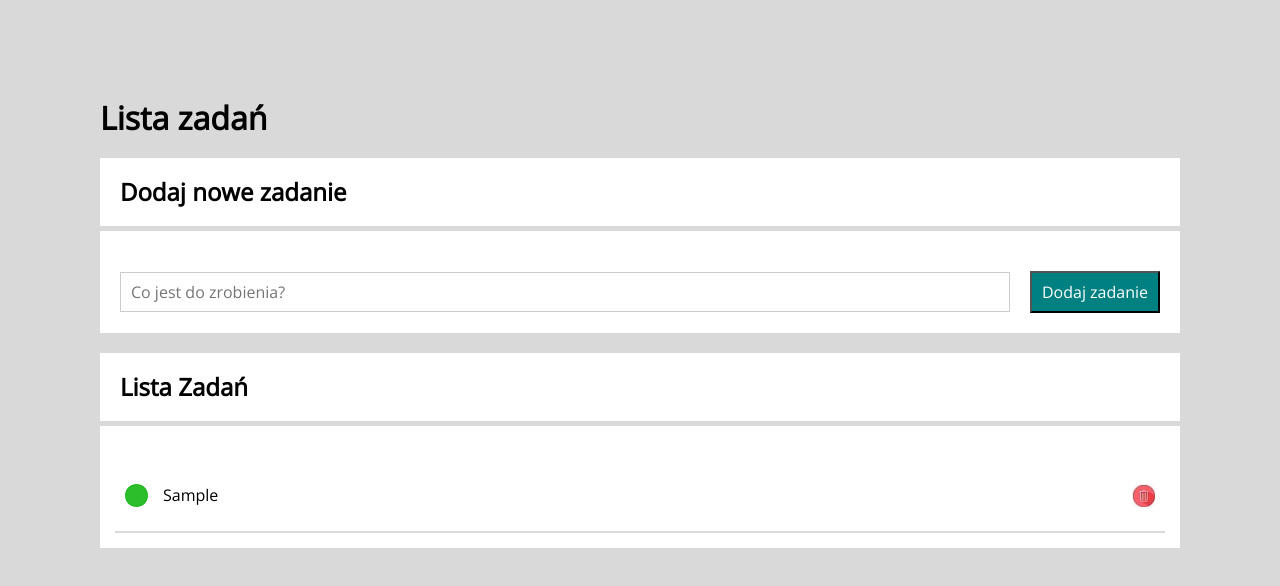
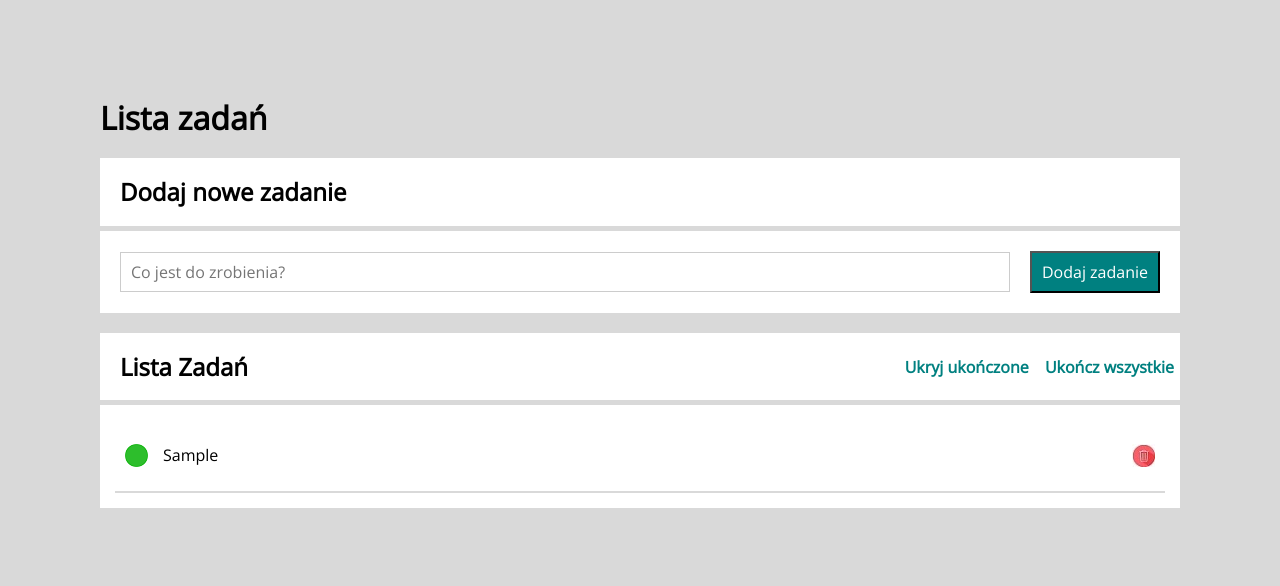
Before and after one commit to Vizter94/List-of-tasks, a plain HTML site: page index.html in a window 1280 px wide. Both pictures are taken after typing "Sample" into the empty fields and a click on the button "Dodaj zadanie". Drawn offline with nearby package versions, Linux system fonts and the light colour scheme.

Commit message:
added 2 buttons and make immutability

```diff
--- /dev/null
+++ b/CSS/buttons.css
@@ -0,0 +1,16 @@
+.buttons__button{
+    border: none;
+    background-color: white;
+    color: teal;
+    font-weight: bold;
+
+
+}
+
+.buttons__button:hover{
+    color: rgba(0, 128, 128, 0.555);
+}
+
+.buttons__button--hide{
+    display: none;
+}
--- a/CSS/form.css
+++ b/CSS/form.css
@@ -10,9 +10,10 @@
 
 .form__header {
     padding-left: 20px;
-    padding-bottom: 20px;
+
+}
+.form__line{
     border-bottom: 5px solid #d9d9d9;
-
 }
 
 .form__newTask {
@@ -35,14 +36,35 @@
 
 }
 
+
 .form__button {
     background-color: teal;
     color: white;
     padding: 10px;
     margin: 20px;
 }
+.form__button:hover {
+    transform: scale(1.1);
+}
 
 .form__input {
     border: 1px solid #ccc;
     padding: 10px;
 }
+
+.form__secondHeader{
+    display: grid;
+    grid-template-rows:1fr auto auto;
+    align-items: center;
+}
+@media (min-width: 767px) {
+    .form__secondHeader {
+        grid-template-columns: 1fr auto auto;
+   }
+}
+@media (max-width: 767px){
+    .form__secondHeader{
+        padding-right: 20px;
+    }
+
+}
--- a/CSS/list.css
+++ b/CSS/list.css
@@ -44,3 +44,7 @@
 .list__button--done {
     background-image: url(../Images/done.png);
 }
+
+.list__items--hidden {
+    display: none;
+}
--- a/JS/script.js
+++ b/JS/script.js
@@ -1,5 +1,6 @@
 {
-  const tasks = [];
+  let tasks = [];
+  let hideDoneTasks = false;
 
   const onSubmit = (event) => {
     event.preventDefault();
@@ -13,57 +14,106 @@
     pushTask(newTaskElement);
     clear();
 
-  }
+  };
 
   const focusInput = () => {
     document.getElementById("focusButton").addEventListener("click", () => {
       document.getElementById("textField").focus();
     })
-  }
+  };
 
   const pushTask = (newTaskElement) => {
-    tasks.push({
-      element: newTaskElement,
-    });
+    tasks = [...tasks, { element: newTaskElement }];
 
     render();
   };
 
   const removeTask = (taskIndex) => {
-    tasks.splice(taskIndex, 1);
+    tasks = [
+      ...tasks.slice(0,taskIndex),
+      ...tasks.slice(taskIndex + 1),
+    ]
     render();
-  }
+  };
 
   const doneTask = (taskIndex) => {
-    tasks[taskIndex].done = !tasks[taskIndex].done;
+    tasks = [
+      ...tasks.slice(0,taskIndex),
+      {
+        ...tasks[taskIndex],
+        done: !tasks[taskIndex].done,
+      },
+      ...tasks.slice(taskIndex + 1),
+    ];
     render();
-  }
+  };
+
+  const toggleHideDoneTasks = () => {
+    hideDoneTasks = !hideDoneTasks;
+
+    render();
+  };
 
   const clear = () => {
     const inputElement = document.querySelector(".js-newTask")
     inputElement.value = "";
 
     render();
-  }
+  };
+
+  const makeAllTasksDone = () =>{
+    tasks = tasks.map((task) => {
+      if (task.done) {
+        return task;
+      }
+
+      return {
+        ...task,
+        done: true,
+      };
+    });
+
+    render();
+  };
 
   const renderTasks = () => {
-    let htmlString = "";
-
-    for (const task of tasks) {
-      htmlString += `<li class="list__items ${task.done && "list__items--done"}">
+    const taskHTML = task =>
+      `<li class="list__items ${task.done && hideDoneTasks ?"list__items--hidden" : "" } ${task.done && "list__items--done"} ">
       <button class="js-done list__button--notdone ${task.done && "list__button--done"}"></button>
       <p class="list__text">${task.element}</p>
       <button class="js-remove list__button--delete"></button></li>`;
-    }
 
-    document.querySelector(".js-tasks").innerHTML = htmlString;
 
+    const tasksElement = document.querySelector(".js-tasks");
+    tasksElement.innerHTML = tasks.map(taskHTML).join("");
+  };
+
+  const buttons = () => {
+    const buttonHide = document.querySelector(".js-hideDoneTasks");
+    const buttonDone = document.querySelector(".js-AllDoneTasks");
+
+    (!tasks.length) ? buttonHide.classList.add("buttons__button--hide") : buttonHide.classList.remove("buttons__button--hide");
+    (!tasks.length) ? buttonDone.classList.add("buttons__button--hide") : buttonDone.classList.remove("buttons__button--hide");
+
+  };
+
+  const bindButtonEvents = () => {
+    const makeAllDoneButton = document.querySelector(".js-AllDoneTasks");
+
+      makeAllDoneButton.addEventListener("click", makeAllTasksDone);
+
+
+    const toggleHideDoneButton = document.querySelector(".js-hideDoneTasks");
+
+      toggleHideDoneButton.addEventListener("click", toggleHideDoneTasks);
 
   };
 
   const render = () => {
 
     renderTasks();
+    buttons();
+
 
     const removeButtons = document.querySelectorAll(".js-remove");
     removeButtons.forEach((removeButton, index) => {
@@ -81,6 +131,8 @@
       });
     });
 
+    bindButtonEvents();
+
   };
 
 
@@ -90,7 +142,7 @@
 
     formElement.addEventListener("submit", onSubmit);
 
-  }
+  };
 
   init();
 }
--- a/index.html
+++ b/index.html
@@ -14,6 +14,7 @@
     <link href="CSS/style.css" rel="stylesheet">
     <link href="CSS/form.css" rel="stylesheet">
     <link href="CSS/list.css" rel="stylesheet">
+    <link href="CSS/buttons.css" rel="stylesheet">
     <script defer src="JS/script.js"></script>
 </head>
 
@@ -22,13 +23,22 @@
     <form class="form js-form">
         <div class="form__container">
             <h2 class="form__header">Dodaj nowe zadanie</h2>
+            <div class="form__line"></div>
             <div class="form__newTask">
                 <input class="js-newTask form__input" id="textField" placeholder="Co jest do zrobienia?">
                 <button id="focusButton" class="form__button">Dodaj zadanie</button>
             </div>
+
         </div>
         <div class="form__container">
-            <h2 class="form__header">Lista Zadań</h2>
+            <div class="form__secondHeader">
+                <h2 class="form__header">Lista Zadań</h2>
+                <div>
+                <button class="buttons__button js-hideDoneTasks">Ukryj ukończone</button>
+                <button class="buttons__button js-AllDoneTasks"> Ukończ wszystkie</button>
+            </div>
+            </div>
+            <div class="form__line"></div>
             <div class="form__tasks">
                 <ul class="js-tasks list"></ul>
             </div>
```
